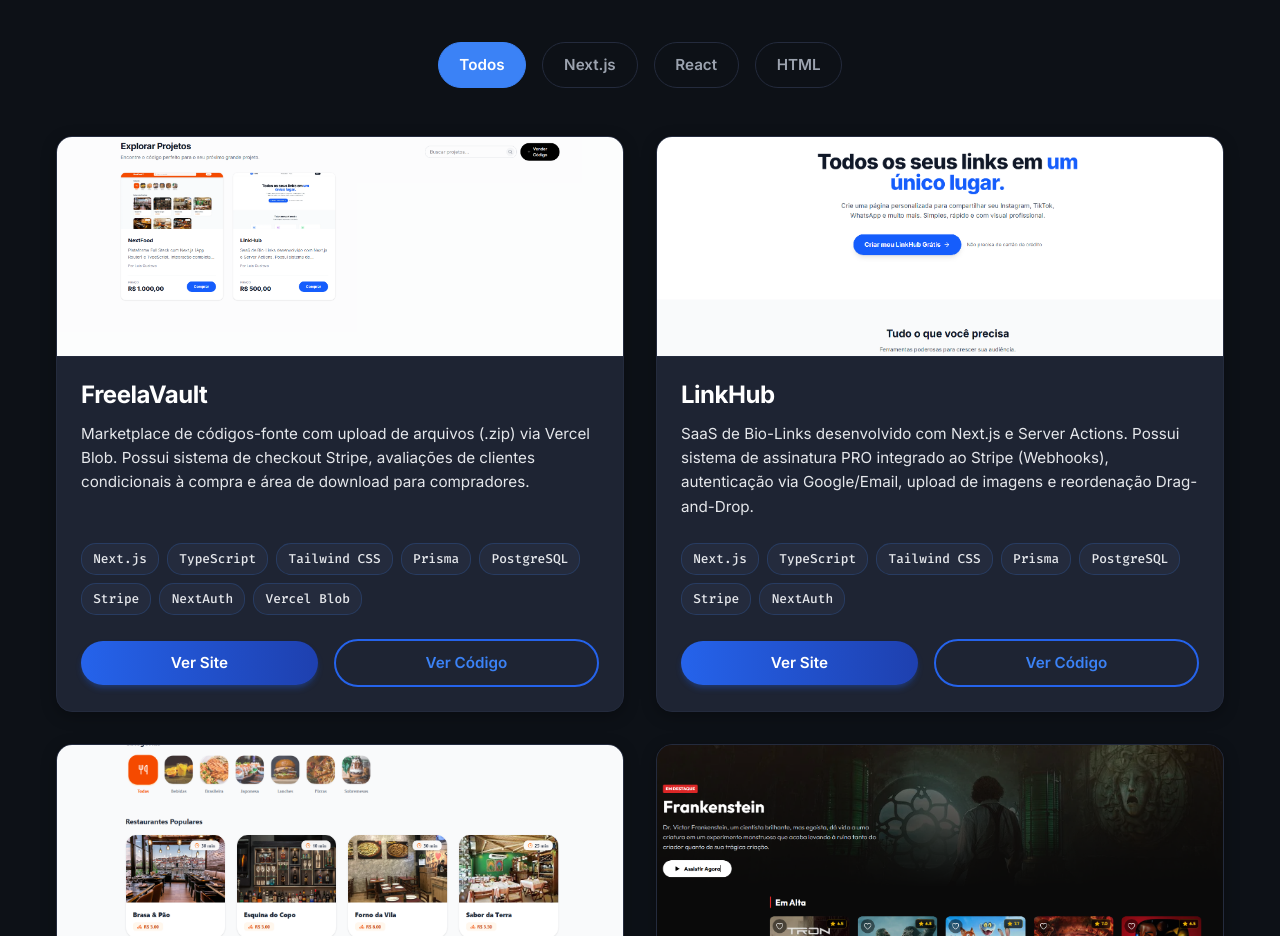
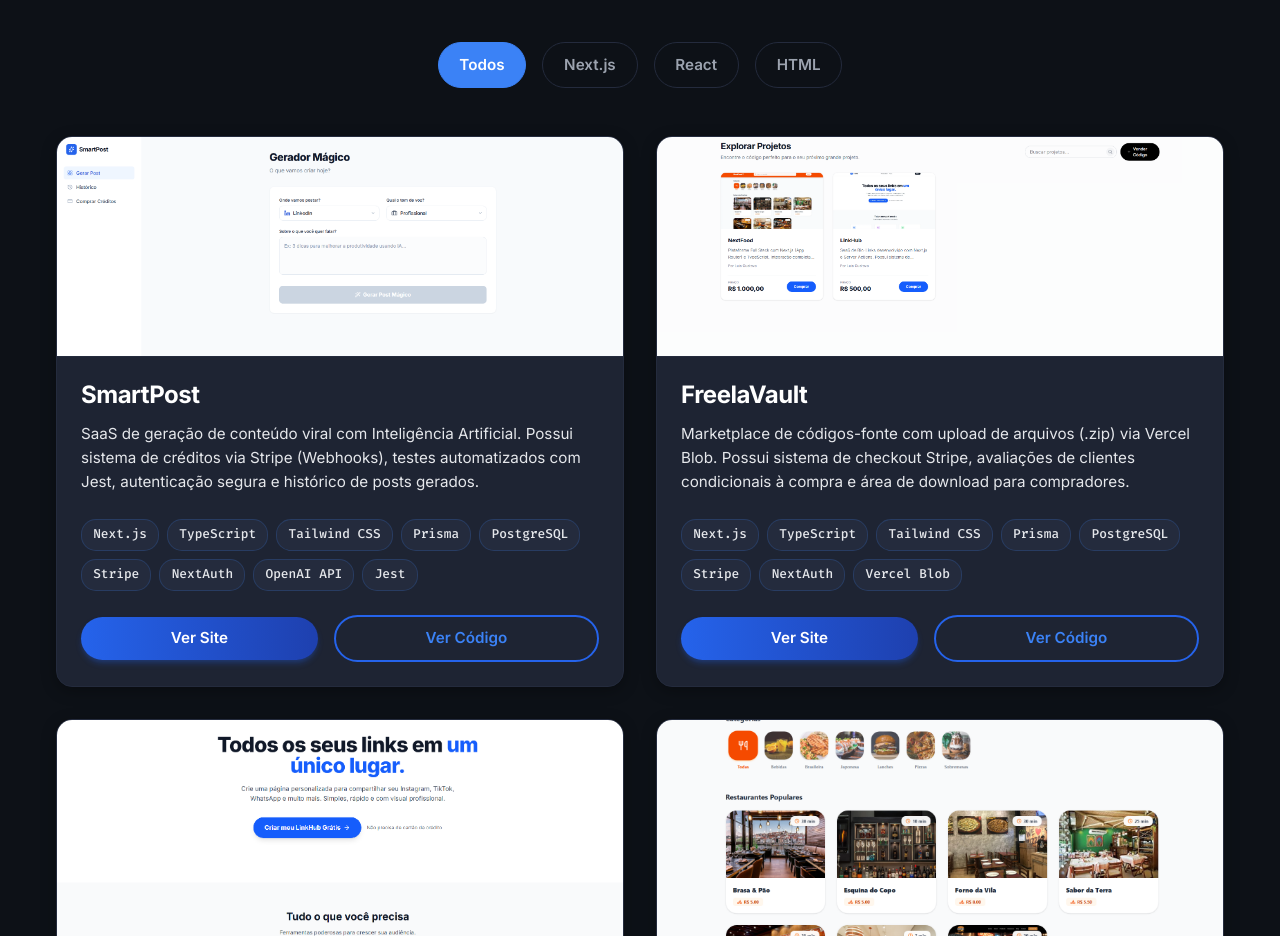
Before and after one commit to JoaoAndreotti90/meu-portfolio, a React (Vite) app: page / in a window 1280 px wide. Shown: the part 1520-2456 px from the top of the page. Built offline with nearby package versions, Linux system fonts and the light colour scheme.

Commit message:
atualizado 14.01

```diff
--- a/src/components/Pages/Projects/Projects.jsx
+++ b/src/components/Pages/Projects/Projects.jsx
@@ -2,6 +2,27 @@
 import "./Projects.css";
 
 const allProjectsData = [
+  {
+    id: 17,
+    title: "SmartPost",
+    description:
+      "SaaS de geração de conteúdo viral com Inteligência Artificial. Possui sistema de créditos via Stripe (Webhooks), testes automatizados com Jest, autenticação segura e histórico de posts gerados.",
+    imageUrl: "/sites/site17.png",
+    siteUrl: "https://smart-post-ten.vercel.app/",
+    githubUrl: "https://github.com/JoaoAndreotti90/SmartPost",
+    tags: [
+      "Next.js",
+      "TypeScript",
+      "Tailwind CSS",
+      "Prisma",
+      "PostgreSQL",
+      "Stripe",
+      "NextAuth",
+      "OpenAI API",
+      "Jest",
+    ],
+    category: "Next",
+  },
   {
     id: 16,
     title: "FreelaVault",
@@ -21,7 +42,7 @@
       "Vercel Blob",
     ],
     category: "Next",
-},
+  },
   {
     id: 15,
     title: "LinkHub",
```
Also changed, not shown: public/sites/site17.png (added).
